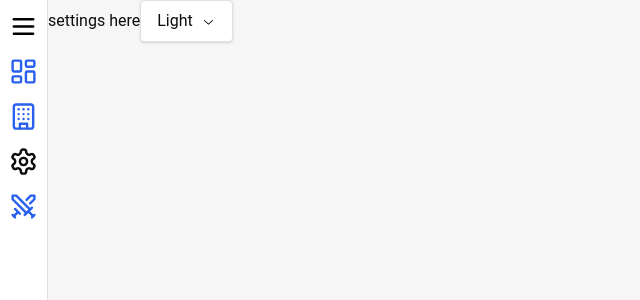
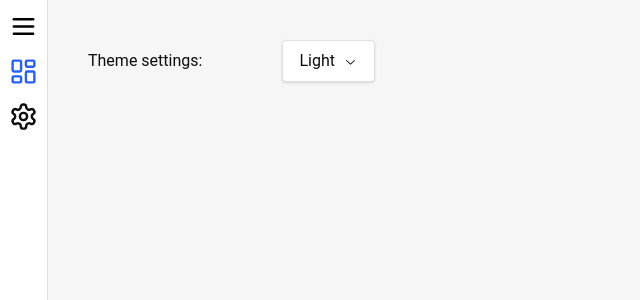
Before and after one commit to mokat6/sales-tools-front, a React (Vite) app: page /settings in a window 1280 px wide. Shown: the top 300 px of the page, without its empty margins (0-640 px from the left). Built offline with nearby package versions, Linux system fonts and the light colour scheme.

Commit message:
fix navBar

```diff
--- a/src/screens/App.tsx
+++ b/src/screens/App.tsx
@@ -1,9 +1,9 @@
 import SideMenu from "./SideMenu";
 import { Route, Routes } from "react-router-dom";
 import ViewBigData from "./ViewBigData";
-import AddCompanyScreen from "./AddCompanyScreen";
+// import AddCompanyScreen from "./AddCompanyScreen";
 import Settings from "./Settings";
-import Crm from "./Crm";
+// import Crm from "./Crm";
 
 export default function App() {
   return (
@@ -13,9 +13,9 @@ export default function App() {
       <div className="flex-1 overflow-auto bg-bg-background">
         <Routes>
           <Route path="/" element={<ViewBigData />} />
-          <Route path="/newCompany" element={<AddCompanyScreen />} />
+          {/* <Route path="/newCompany" element={<AddCompanyScreen />} /> */}
           <Route path="/settings" element={<Settings />} />
-          <Route path="/crm" element={<Crm />} />
+          {/* <Route path="/crm" element={<Crm />} /> */}
         </Routes>
       </div>
     </div>
--- a/src/screens/Settings.tsx
+++ b/src/screens/Settings.tsx
@@ -6,8 +6,8 @@ export default function Settings() {
   const { setTheme, theme } = useTheme();
 
   return (
-    <div className="text-text-body">
-      settings here
+    <div className="text-text-body p-10 flex gap-20 items-center">
+      <p>Theme settings: </p>
       <Select options={themeOptions} value={theme} onValueChange={setTheme} />
     </div>
   );
--- a/src/screens/SideMenu.tsx
+++ b/src/screens/SideMenu.tsx
@@ -5,9 +5,9 @@ import { useEffect, useState } from "react";
 
 const MENU_ITEMS = [
   { to: "", icon: <LayoutDashboard size={29} />, label: "Dashboard" },
-  { to: "newCompany", icon: <Building size={29} />, label: "New Company" },
+  // { to: "newCompany", icon: <Building size={29} />, label: "New Company" },
   { to: "settings", icon: <Settings size={29} />, label: "Settings" },
-  { to: "crm", icon: <Swords size={29} />, label: "CRM or PK" },
+  // { to: "crm", icon: <Swords size={29} />, label: "CRM or PK" },
 ];
 
 export default function SideMenu() {
```
